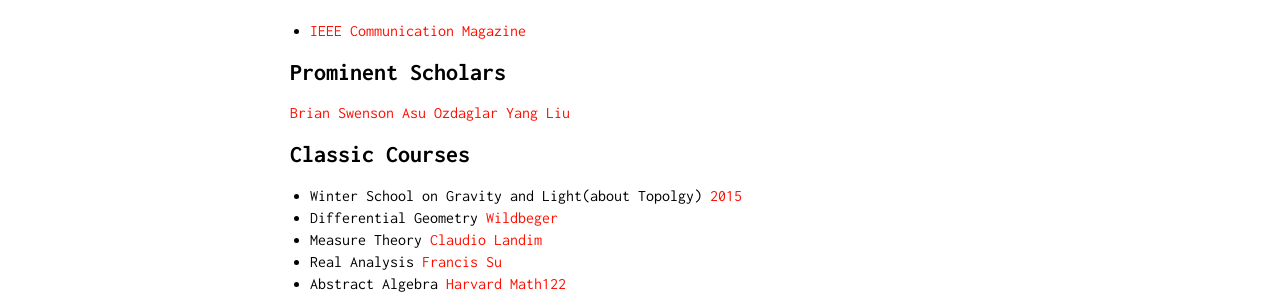
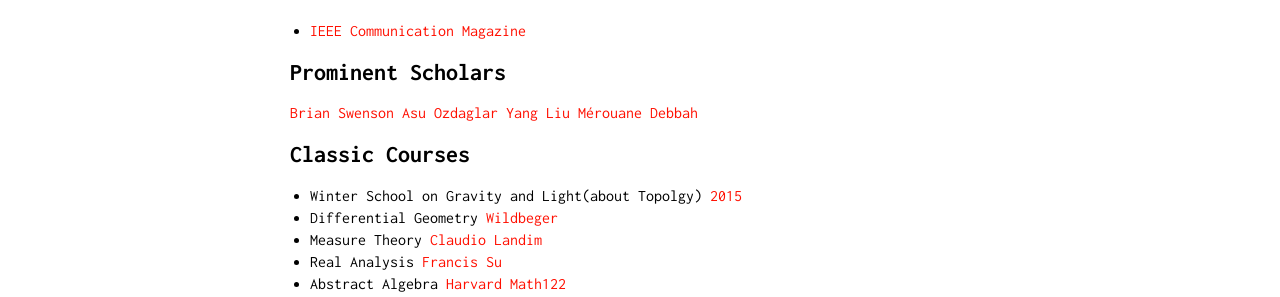
Before and after one commit to lelivre/lelivre.github.io, a Jekyll site: the page built from links.md, in a window 1280 px wide. Shown: the part 266-563 px from the top of the page. Built offline with Jekyll 4.4.1, drawn with Linux system fonts in a browser that asks for light colours; our own code applies the rules of GitHub Pages for plain Markdown files.

Commit message:
Add Merouane Debbah

```diff
--- a/links.md
+++ b/links.md
@@ -9,6 +9,7 @@
 [Brian Swenson](scholar.google.com)
 [Asu Ozdaglar](scholar.google.com)
 [Yang Liu](https://xueyuhanlang.github.io)
+[Mérouane Debbah](http://www.laneas.com/merouane-debbah)
 
 ## Classic Courses
 * Winter School on Gravity and Light(about Topolgy) [2015](www.youtube.com)
```
